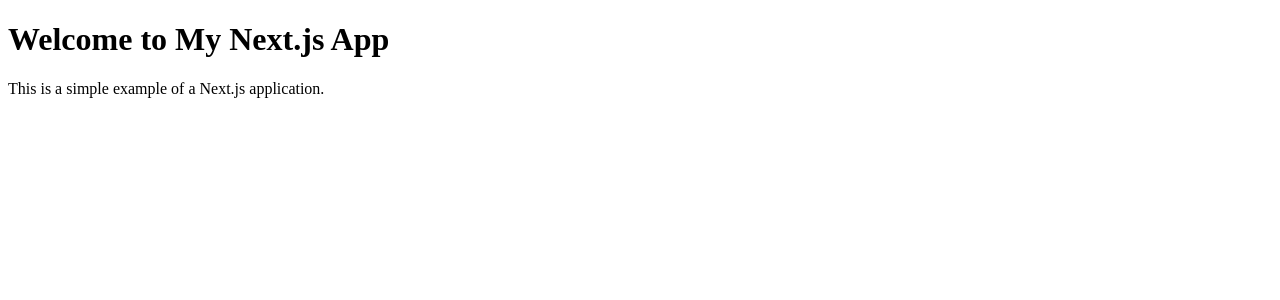
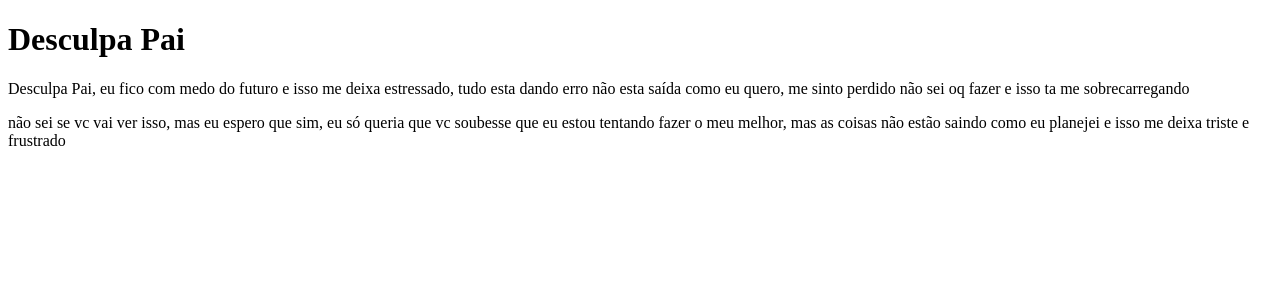
Before and after one commit to GarciaGGOO/clone-tabnews, a Next.js app: page / in a window 1280 px wide. Shown: the top 300 px of the page. Built offline with nearby package versions, Linux system fonts and the light colour scheme.

Commit message:
atualiza mensagem da página inicial com conteúdo pessoal

```diff
--- a/pages/index.js
+++ b/pages/index.js
@@ -1,8 +1,17 @@
 function Home() {
   return (
     <div>
-      <h1>Welcome to My Next.js App</h1>
-      <p>This is a simple example of a Next.js application.</p>
+      <h1>Desculpa Pai</h1>
+      <p>
+        Desculpa Pai, eu fico com medo do futuro e isso me deixa estressado,
+        tudo esta dando erro não esta saída como eu quero, me sinto perdido não
+        sei oq fazer e isso ta me sobrecarregando
+      </p>
+      <p>
+        não sei se vc vai ver isso, mas eu espero que sim, eu só queria que vc
+        soubesse que eu estou tentando fazer o meu melhor, mas as coisas não
+        estão saindo como eu planejei e isso me deixa triste e frustrado
+      </p>
     </div>
   );
 }
```
